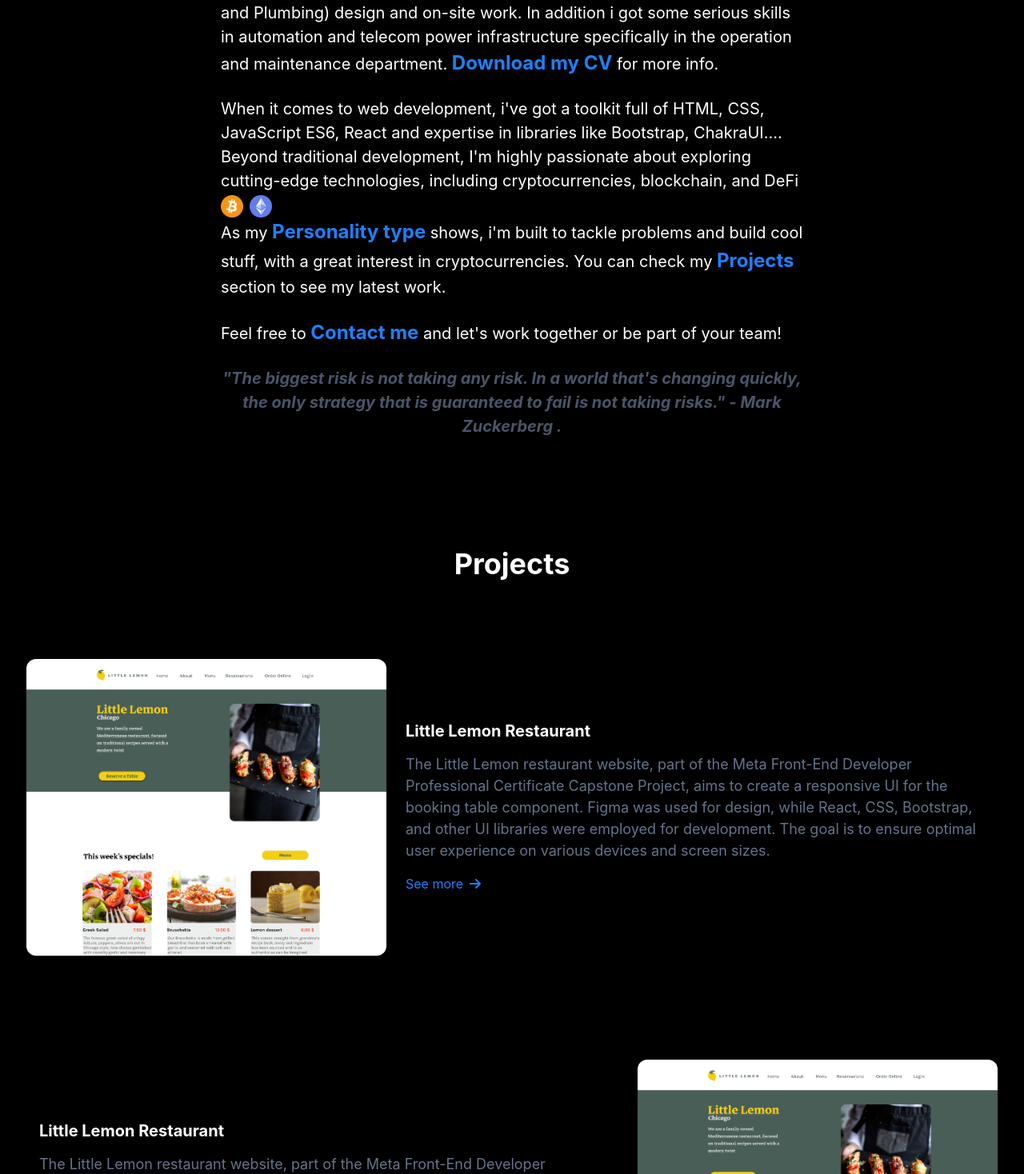
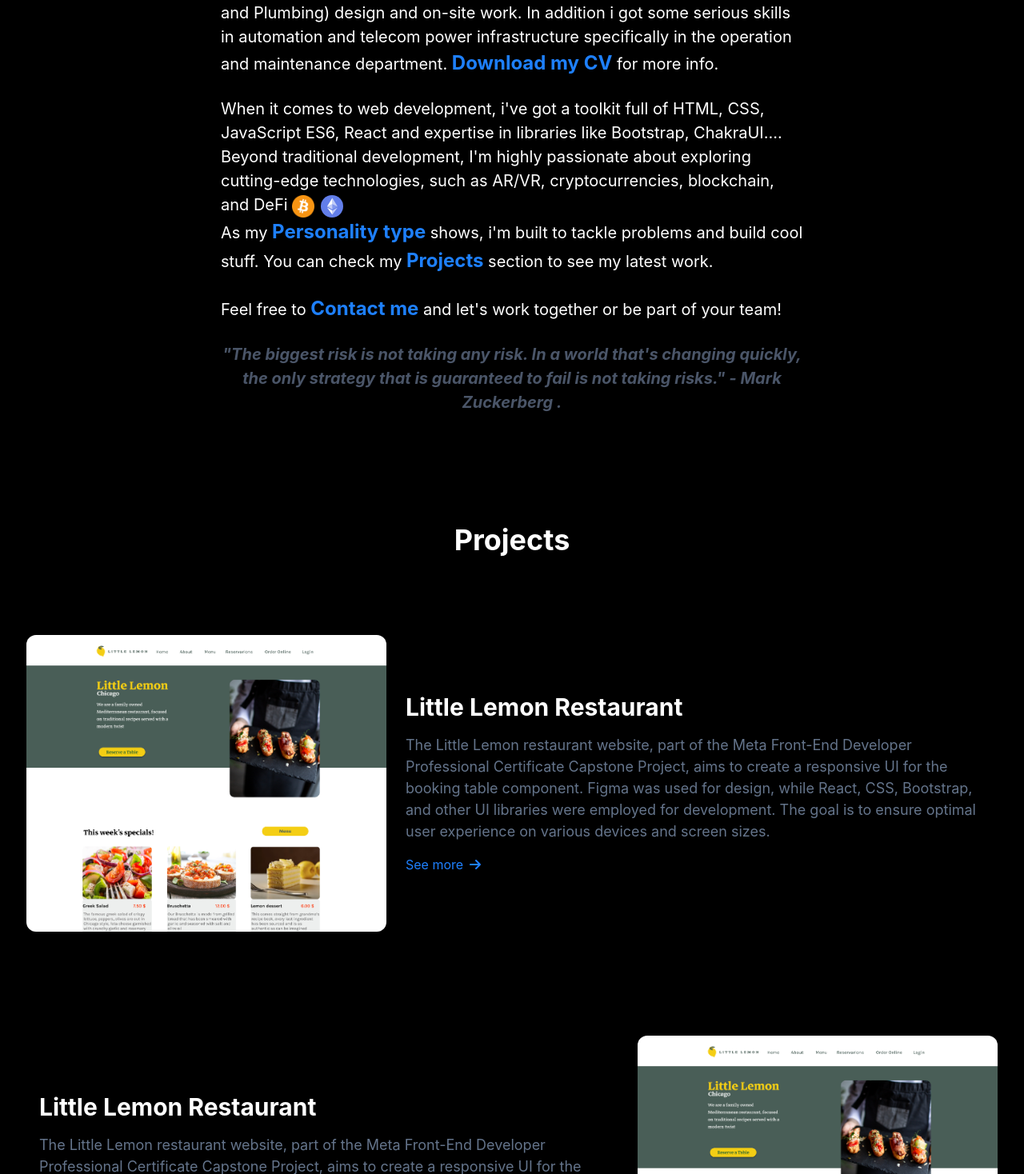
Before and after one commit to royMatar/portfolio-website, a React (Create React App) app: page / in a window 1280 px wide. Shown: the part 1162-2630 px from the top of the page at 80% size. Built offline with nearby package versions, Linux system fonts and the light colour scheme; no server answers.

Commit message:
Card components updated, meta tags added

```diff
--- a/public/index.html
+++ b/public/index.html
@@ -5,13 +5,13 @@
     <link rel="icon" href="logo-no-background.svg" />
     <meta name="viewport" content="width=device-width, initial-scale=1" />
     <meta name="theme-color" content="#000000" />
-    <meta
+    <meta property="og:image" content="https://roymatar.com/logo-no-background.svg">    <meta
       name="description"
-      content="Portfolio website of a skilled front-end developer specializing in React. Showcasing projects, skills, and expertise in creating engaging user interfaces."
+      content="My Portfolio website as a Front-End React Developer. Showcasing projects, skills, and expertise in creating dynamic user interfaces."
     />
     <meta
       name="keywords"
-      content="front-end developer, React, portfolio, web development, user interface, UI, UX"
+      content="front-end developer,frontend, front end, React, portfolio, web development, user interface, UI, UX, Mechanical Engineer, Web3.0, Lebanon, Middle East, Javascript, ChakraUI"
     />
     <meta name="author" content="Roy Matar" />
     <meta name="robots" content="index, follow" />
--- a/src/components/AboutSection.jsx
+++ b/src/components/AboutSection.jsx
@@ -42,7 +42,7 @@
         margin="20px"
       >
         <Text fontSize={{ base: "lg", md: "xl" }}>
-          I am a <span className="textblue">Mechanical Engineer</span> turned
+          I'm a <span className="textblue">Mechanical Engineer</span> turned
           <span className="textblue"> React Developer</span>, studied
           engineering in Beirut, Lebanon. I've also dabbled in various courses,
           and professional certificates like the{" "}
@@ -50,6 +50,7 @@
             href="https://www.coursera.org/account/accomplishments/specialization/certificate/6WTDQ63QYAD3"
             isExternal
             className="textblue"
+            color={"#1e80ff"}
           >
             Meta Front-End Developer Professional Certificate{" "}
             <ExternalLinkIcon mx="2px" />
@@ -68,7 +69,7 @@
             target="_blank"
             rel="noopener noreferrer"
           >
-            Download my CV
+          Download my CV
           </Link>{" "}
           for more info.
         </Text>
@@ -77,7 +78,7 @@
           When it comes to web development, i've got a toolkit full of HTML,
           CSS, JavaScript ES6, React and expertise in libraries like Bootstrap,
           ChakraUI.... Beyond traditional development, I'm highly passionate
-          about exploring cutting-edge technologies, including cryptocurrencies,
+          about exploring cutting-edge technologies, such as AR/VR, cryptocurrencies,
           blockchain, and DeFi{" "}
           <Tooltip label={`$ ${bitcoinPrice}`}>
             <Image
@@ -106,8 +107,7 @@
           <span className="textblue">
             <Tooltip label="ISTP">Personality type</Tooltip>
           </span>{" "}
-          shows, i'm built to tackle problems and build cool stuff, with a great
-          interest in cryptocurrencies. You can check my{" "}
+          shows, i'm built to tackle problems and build cool stuff. You can check my{" "}
           <Link
             className="textblue"
             color={"#1e80ff"}
--- a/src/components/Card.jsx
+++ b/src/components/Card.jsx
@@ -7,11 +7,14 @@
 const Card = ({ title, description, imageSrc }) => {
   const isMobile = useMediaQuery({ maxWidth: 750 });
   const [isHovered, setIsHovered] = useState(false);
-
+  const openGithubUrl = () => {
+    window.open(`https://github.com/royMatar/little-lemon`, "_blank");
+  };
   return (
     <>
       {isMobile ? (
         <VStack
+          onClick={openGithubUrl}
           color="white"
           backgroundColor="black"
           cursor="pointer"
@@ -21,12 +24,13 @@
           onMouseEnter={() => setIsHovered(true)}
           onMouseLeave={() => setIsHovered(false)}
           style={{
-            transition: "border-color 0.3s ease" // Add the transition property
-          }}        >
+            transition: "border-color 0.3s ease", // Add the transition property
+          }}
+        >
           <Image borderRadius="xl" src={imageSrc} alt={title} width={350} />
           <VStack spacing={4} p={4} alignItems="flex-start">
             <HStack justifyContent="space-between" alignItems="center">
-              <Heading as="h3" size="md">
+              <Heading as="h3" size="lg">
                 {title}
               </Heading>
             </HStack>
@@ -41,6 +45,7 @@
         </VStack>
       ) : (
         <HStack
+          onClick={openGithubUrl}
           color="white"
           backgroundColor="black"
           cursor="pointer"
@@ -50,13 +55,13 @@
           onMouseEnter={() => setIsHovered(true)}
           onMouseLeave={() => setIsHovered(false)}
           style={{
-            transition: "border-color 0.3s ease" // Add the transition property
+            transition: "border-color 0.3s ease", // Add the transition property
           }}
         >
           <Image borderRadius="xl" src={imageSrc} alt={title} width={450} />
           <VStack spacing={4} p={4} alignItems="flex-start">
             <HStack justifyContent="space-between" alignItems="center">
-              <Heading as="h3" size="md">
+              <Heading as="h3" size="lg">
                 {title}
               </Heading>
             </HStack>
--- a/src/components/Card2.jsx
+++ b/src/components/Card2.jsx
@@ -7,11 +7,15 @@
 const CardLeft = ({ title, description, imageSrc }) => {
   const isMobile = useMediaQuery({ maxWidth: 750 });
   const [isHovered, setIsHovered] = useState(false);
+  const openGithubUrl = () => {
+    window.open(`https://github.com/royMatar/little-lemon`, "_blank");
+  };
 
   return (
     <>
       {isMobile ? (
         <VStack
+          onClick={openGithubUrl}
           color="white"
           backgroundColor="black"
           cursor="pointer"
@@ -21,14 +25,14 @@
           onMouseEnter={() => setIsHovered(true)}
           onMouseLeave={() => setIsHovered(false)}
           style={{
-            transition: "border-color 0.3s ease" // Add the transition property
+            transition: "border-color 0.3s ease", // Add the transition property
           }}
         >
           <Image borderRadius="xl" src={imageSrc} alt={title} width={350} />
 
           <VStack spacing={4} p={4} alignItems="flex-start">
             <HStack justifyContent="space-between" alignItems="center">
-              <Heading as="h3" size="md">
+              <Heading as="h3" size="lg">
                 {title}
               </Heading>
             </HStack>
@@ -43,6 +47,7 @@
         </VStack>
       ) : (
         <HStack
+          onClick={openGithubUrl}
           color="white"
           backgroundColor="black"
           cursor="pointer"
@@ -52,12 +57,12 @@
           onMouseEnter={() => setIsHovered(true)}
           onMouseLeave={() => setIsHovered(false)}
           style={{
-            transition: "border-color 0.3s ease" // Add the transition property
+            transition: "border-color 0.3s ease", // Add the transition property
           }}
         >
           <VStack spacing={4} p={4} alignItems="flex-start">
             <HStack justifyContent="space-between" alignItems="center">
-              <Heading as="h3" size="md">
+              <Heading as="h3" size="lg">
                 {title}
               </Heading>
             </HStack>
--- a/src/components/ContactMeSection.jsx
+++ b/src/components/ContactMeSection.jsx
@@ -150,6 +150,7 @@
               </Button>
             </VStack>
           </form>
+
         </Box>
       </VStack>
     </FullScreenSection>
```
